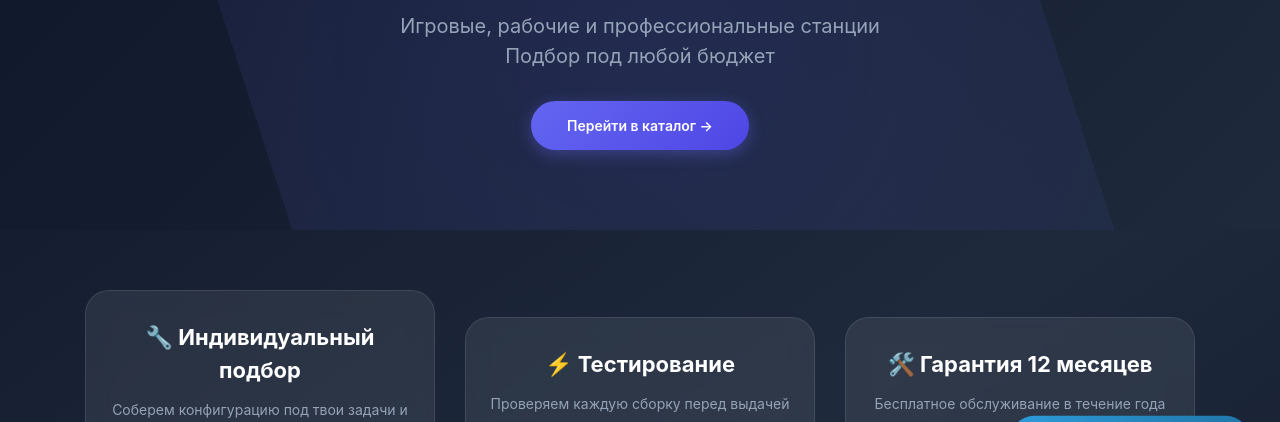
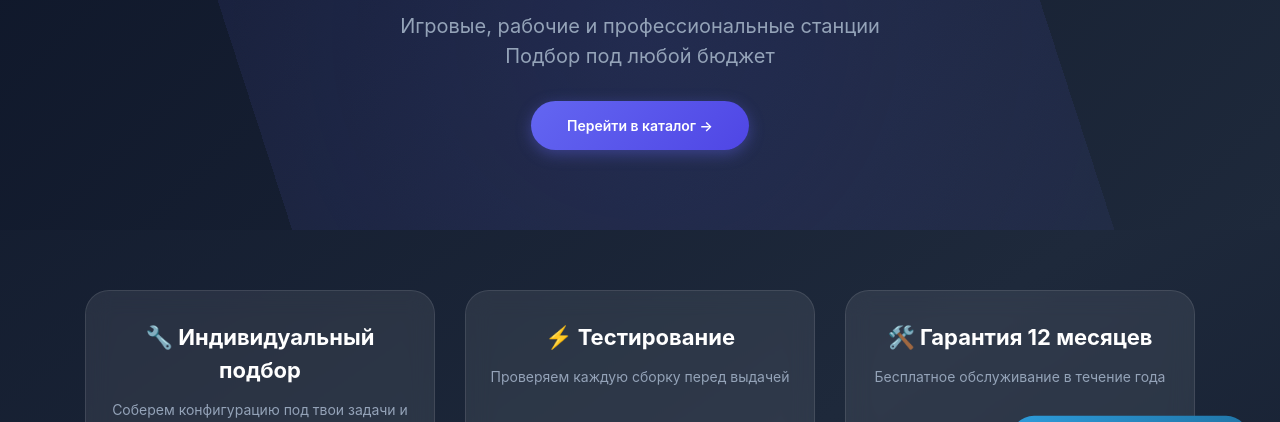
Before and after one commit to dantakivanovic-cmyk/pc-review-site, a website: page index.html in a window 1280 px wide. Shown: the part 230-652 px from the top of the page. Drawn offline with Linux system fonts and the light colour scheme; no server answers.

Commit message:
Update style.css

```diff
--- a/style.css
+++ b/style.css
@@ -179,7 +179,7 @@ body {
 .feature-card {
     text-align: center;
     flex: 1;
-    min-width: 250px;
+    min-width: 280px;
     max-width: 350px;
     padding: 30px 20px;
     background: rgba(255, 255, 255, 0.08);
@@ -187,12 +187,10 @@ body {
     border-radius: 24px;
     border: 1px solid rgba(255, 255, 255, 0.1);
     transition: all 0.3s;
-}
-
-.feature-card:hover {
-    transform: translateY(-5px);
-    background: rgba(255, 255, 255, 0.12);
-    border-color: rgba(99, 102, 241, 0.3);
+    display: flex;
+    flex-direction: column;
+    justify-content: space-between;
+    min-height: 220px;
 }
 
 .feature-card h3 {
@@ -204,6 +202,14 @@ body {
 .feature-card p {
     color: var(--gray-light);
     font-size: 14px;
+    line-height: 1.5;
+    flex-grow: 1;
+}
+
+.feature-card:hover {
+    transform: translateY(-5px);
+    background: rgba(255, 255, 255, 0.12);
+    border-color: rgba(99, 102, 241, 0.3);
 }
 
 /* ========== ЗАГОЛОВКИ СТРАНИЦ ========== */
```
